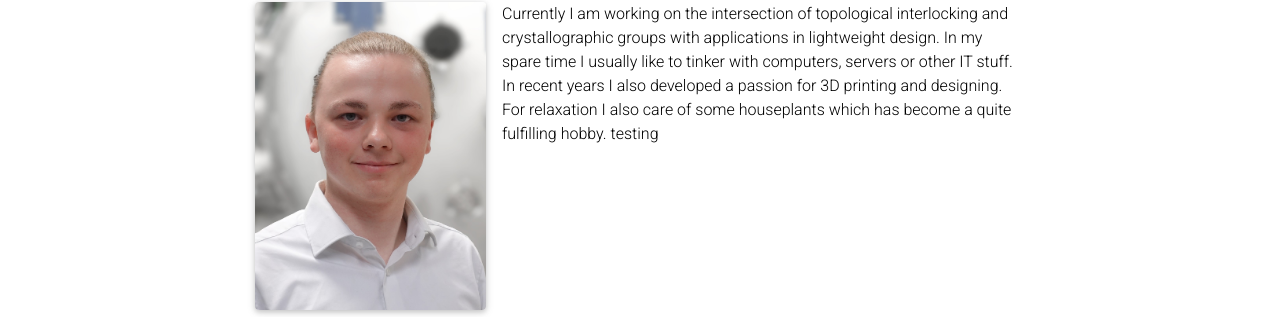
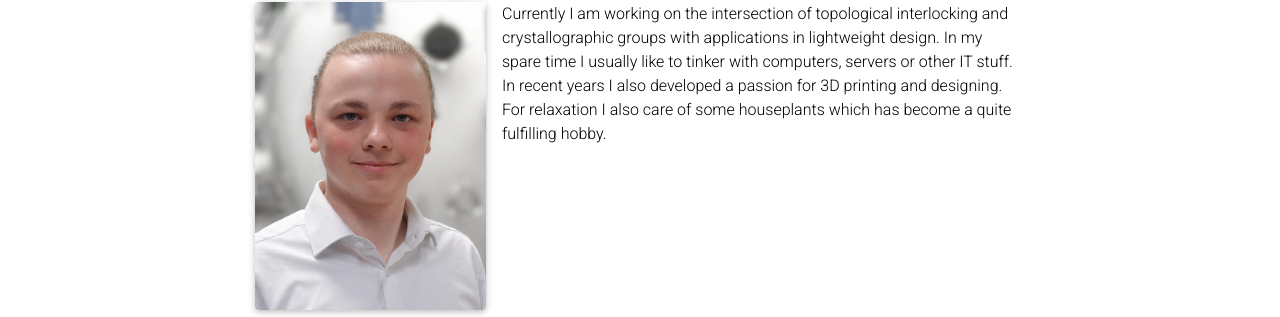
Before and after one commit to schnellecom/schnellecom.github.io, a Jekyll site: the page built from _pages/about.md, in a window 1280 px wide. Shown: the part 199-516 px from the top of the page. Built offline with Jekyll 4.4.1, drawn with Linux system fonts in a browser that asks for light colours; nearby versions of some CDN libraries; full-size pictures stand in for the smaller copies a plugin makes; comment, search, counter and statistics services are not loaded.

Commit message:
update cv to update page

```diff
--- a/_data/cv.yml
+++ b/_data/cv.yml
@@ -9,7 +9,7 @@
 - title: Education
   type: time_table
   contents:
-    - title: working on PhD (Dr. rer. nat.)
+    - title: candidate for PhD (Dr. rer. nat.)
         institution&#58; RWTH Aachen University
         year&#58; from 05/2024
         description&#58;
--- a/_pages/about.md
+++ b/_pages/about.md
@@ -22,4 +22,4 @@
 Link to your social media connections, too. This theme is set up to use [Font Awesome icons](http://fortawesome.github.io/Font-Awesome/) and [Academicons](https://jpswalsh.github.io/academicons/), like the ones below. Add your Facebook, Twitter, LinkedIn, Google Scholar, or just disable all of them. -->
 
 Currently I am working on the intersection of topological interlocking and crystallographic groups with applications in lightweight design.
-In my spare time I usually like to tinker with computers, servers or other IT stuff. In recent years I also developed a passion for 3D printing and designing. For relaxation I also care of some houseplants which has become a quite fulfilling hobby. testing
+In my spare time I usually like to tinker with computers, servers or other IT stuff. In recent years I also developed a passion for 3D printing and designing. For relaxation I also care of some houseplants which has become a quite fulfilling hobby.
```
